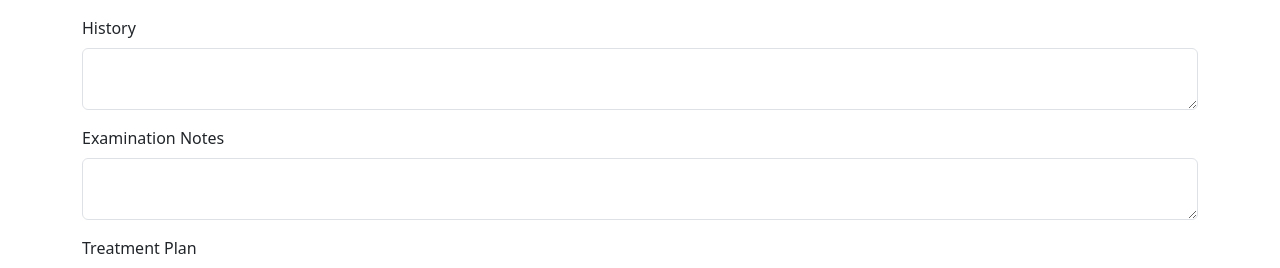
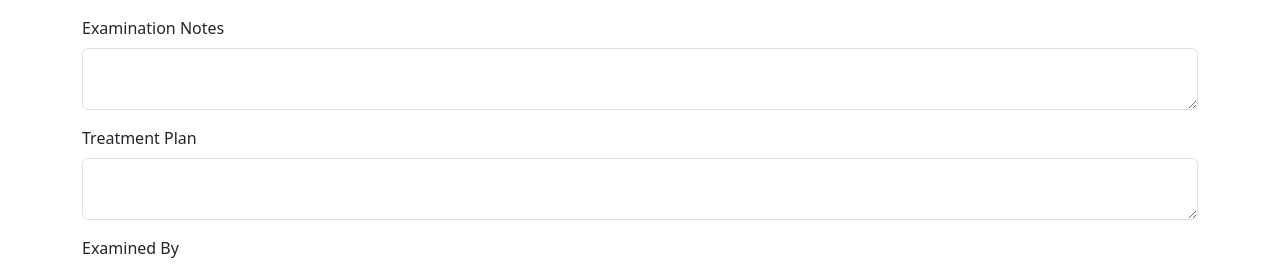
Before and after one commit to herathhmdd/MediQV2, a Flask app: page /records/new in a window 1280 px wide. Shown: the part 282-550 px from the top of the page. Run offline with Flask 3, Linux system fonts and the light colour scheme; the visitor is signed in with stand-in values (Sample User, id 1); data comes from the database, SQL or seed files in the repository; data that the repository does not hold is empty.

Commit message:
Remove 'history' field from MedicalRecordForm and related templates

```diff
--- a/app/forms.py
+++ b/app/forms.py
@@ -5,7 +5,6 @@ from datetime import date
 class MedicalRecordForm(FlaskForm):
     patient_id = SelectField('Patient', coerce=int, validators=[DataRequired()])
     visit_id = SelectField('Visit', coerce=int, validators=[DataRequired()])
-    history = TextAreaField('History')
     examination_notes = TextAreaField('Examination Notes', validators=[DataRequired()])
     treatment_plan = TextAreaField('Treatment Plan', validators=[DataRequired()])
     examined_by = SelectField('Examined By', coerce=int, validators=[DataRequired()])
--- a/app/models.py
+++ b/app/models.py
@@ -44,7 +44,6 @@ class MedicalRecord(db.Model):
     record_id = db.Column(db.Integer, primary_key=True)
     patient_id = db.Column(db.Integer, db.ForeignKey('patients.patient_id'), nullable=False)
     visit_id = db.Column(db.Integer, db.ForeignKey('patient_visits.visit_id'), nullable=False)
-    history = db.Column(db.Text)
     examination_notes = db.Column(db.Text)
     treatment_plan = db.Column(db.Text)
     examined_by = db.Column(db.Integer, db.ForeignKey('mediq_users.user_id'))
--- a/app/routes.py
+++ b/app/routes.py
@@ -60,7 +60,6 @@ def create_record():
         record = MedicalRecord(
             patient_id=form.patient_id.data,
             visit_id=form.visit_id.data,
-            history=form.history.data,
             examination_notes=form.examination_notes.data,
             treatment_plan=form.treatment_plan.data,
             examined_by=form.examined_by.data
@@ -91,7 +90,6 @@ def edit_record(record_id):
     if form.validate_on_submit():
         record.patient_id = form.patient_id.data
         record.visit_id = form.visit_id.data
-        record.history = form.history.data
         record.examination_notes = form.examination_notes.data
         record.treatment_plan = form.treatment_plan.data
         record.examined_by = form.examined_by.data
--- a/app/templates/record_detail.html
+++ b/app/templates/record_detail.html
@@ -6,7 +6,6 @@
     <li class="list-group-item"><strong>ID:</strong> {{ record.record_id }}</li>
     <li class="list-group-item"><strong>Patient:</strong> {{ record.patient_id }}</li>
     <li class="list-group-item"><strong>Visit:</strong> {{ record.visit_id }}</li>
-    <li class="list-group-item"><strong>History:</strong> {{ record.history }}</li>
     <li class="list-group-item"><strong>Examination Notes:</strong> {{ record.examination_notes }}</li>
     <li class="list-group-item"><strong>Treatment Plan:</strong> {{ record.treatment_plan }}</li>
     <li class="list-group-item"><strong>Examined By:</strong> {{ record.examined_by }}</li>
--- a/app/templates/record_form.html
+++ b/app/templates/record_form.html
@@ -19,11 +19,6 @@
         {% endfor %}
     </div>
     <div class="mb-3">
-        {{ form.history.label(class="form-label") }}
-        {{ form.history(class="form-control") }}
-        {% for error in form.history.errors %}
-            <div class="text-danger small">{{ error }}</div>
-        {% endfor %}
     </div>
     <div class="mb-3">
         {{ form.examination_notes.label(class="form-label") }}
```
